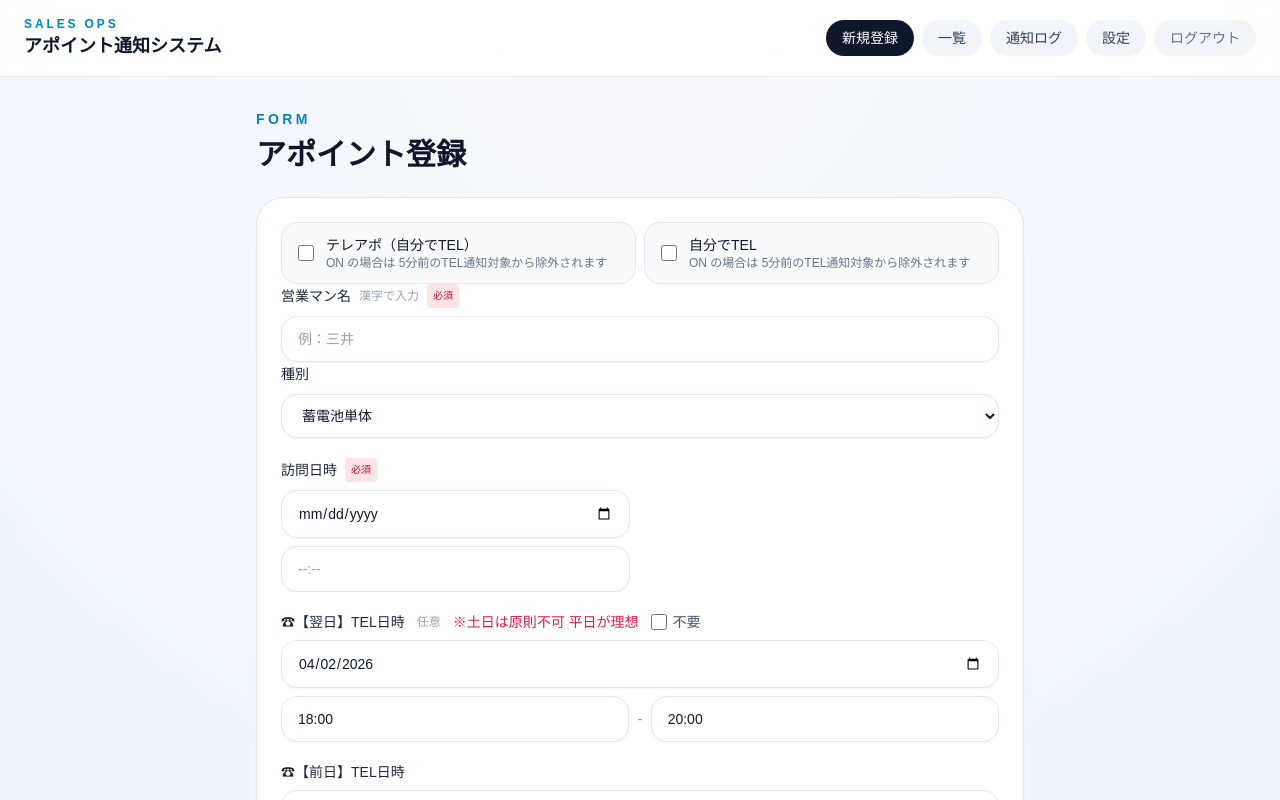
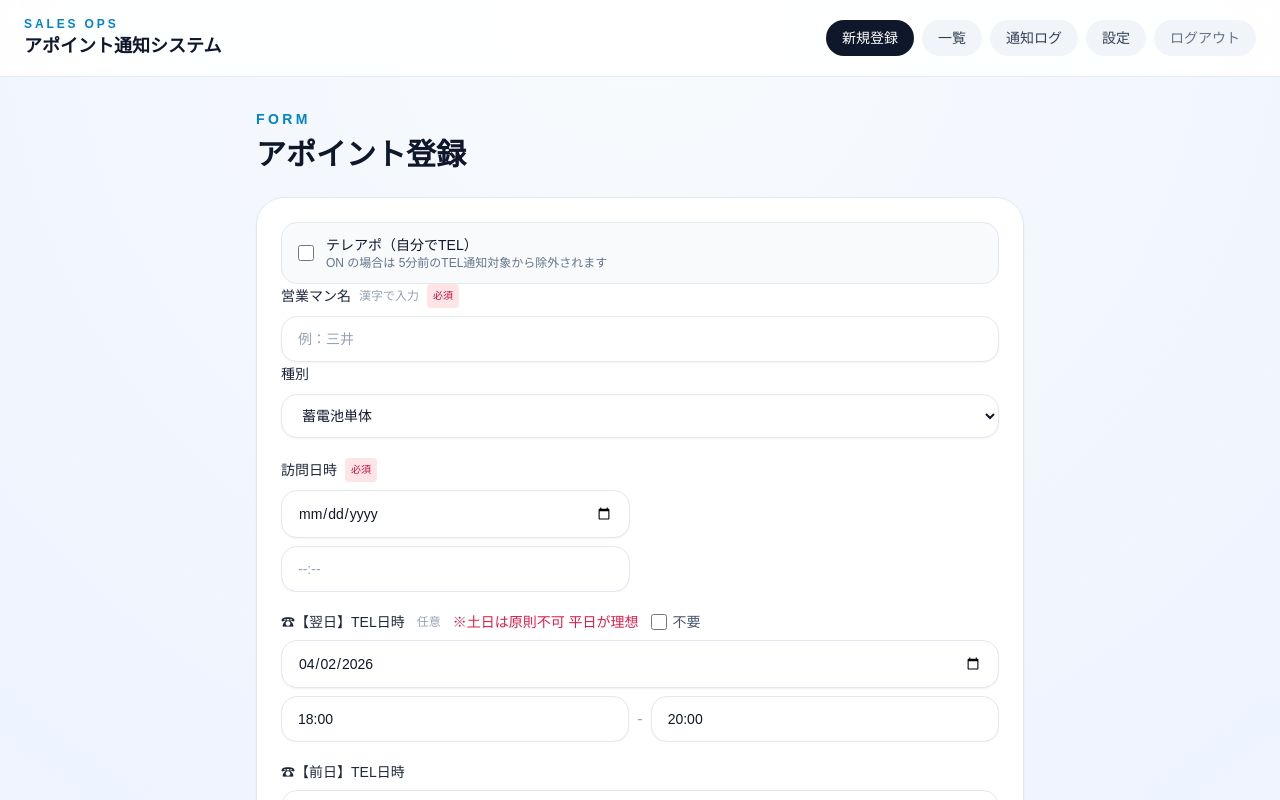
Before and after one commit to kmitsui-bit/bookish-garbanzo, a Next.js app: page /appointments/new in a window 1280 px wide. Shown: the top 800 px of the page. Built offline with nearby package versions, Linux system fonts and the light colour scheme; no server answers.

Commit message:
selfCallチェックボックスをフォームから削除
Co-Authored-By: Claude Sonnet 4.6 <noreply@anthropic.com>

```diff
--- a/src/components/appointment-form.tsx
+++ b/src/components/appointment-form.tsx
@@ -191,9 +191,8 @@ export function AppointmentForm({ mode, initialValues, appointmentId }: Props) {
   return (
     <form onSubmit={handleSubmit} className="overflow-hidden space-y-5 rounded-[28px] border border-slate-200 bg-white p-4 shadow-sm sm:p-6">
 
-      {/* チェックボックス群 */}
-      <div className="flex flex-col gap-2 sm:flex-row">
-        <label className="flex flex-1 items-center gap-3 rounded-2xl border border-slate-200 bg-slate-50 px-4 py-3">
+      {/* テレアポ チェックボックス */}
+      <label className="flex items-center gap-3 rounded-2xl border border-slate-200 bg-slate-50 px-4 py-3">
         <input
           type="checkbox"
           checked={values.telAppointment}
@@ -205,19 +204,6 @@ export function AppointmentForm({ mode, initialValues, appointmentId }: Props) {
           <p className="text-xs text-slate-500">ON の場合は 5分前のTEL通知対象から除外されます</p>
         </div>
       </label>
-        <label className="flex flex-1 items-center gap-3 rounded-2xl border border-slate-200 bg-slate-50 px-4 py-3">
-          <input
-            type="checkbox"
-            checked={values.selfCall}
-            onChange={(event) => setValues((prev) => ({ ...prev, selfCall: event.target.checked }))}
-            className="h-4 w-4 rounded border-slate-300 text-sky-600 focus:ring-sky-500"
-          />
-          <div>
-            <p className="text-sm font-medium text-slate-900">自分でTEL</p>
-            <p className="text-xs text-slate-500">ON の場合は 5分前のTEL通知対象から除外されます</p>
-          </div>
-        </label>
-      </div>
 
       {/* 営業マン名 */}
       <Field label="営業マン名" hint="漢字で入力" required error={errors.salesName?.[0]}>
```
Lines whose indentation alone changed are shown as unchanged.
